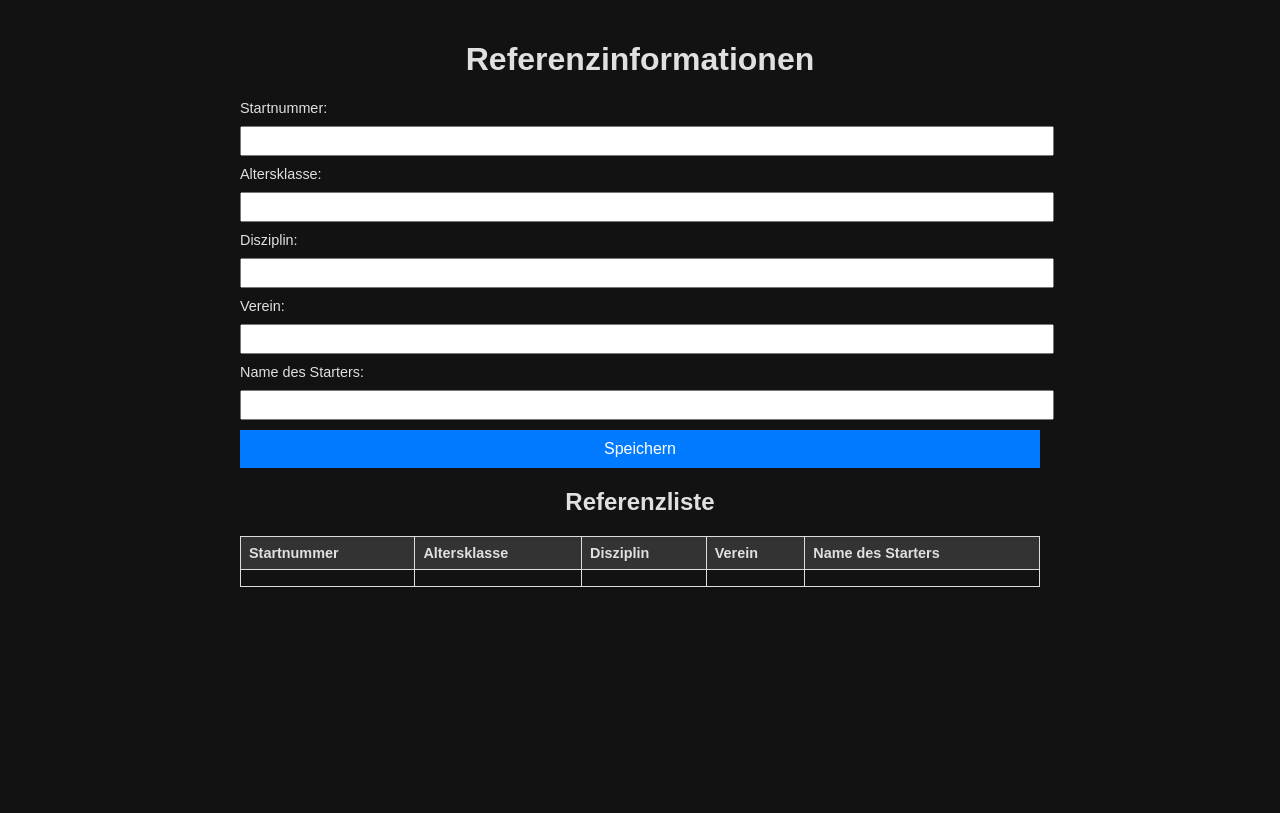
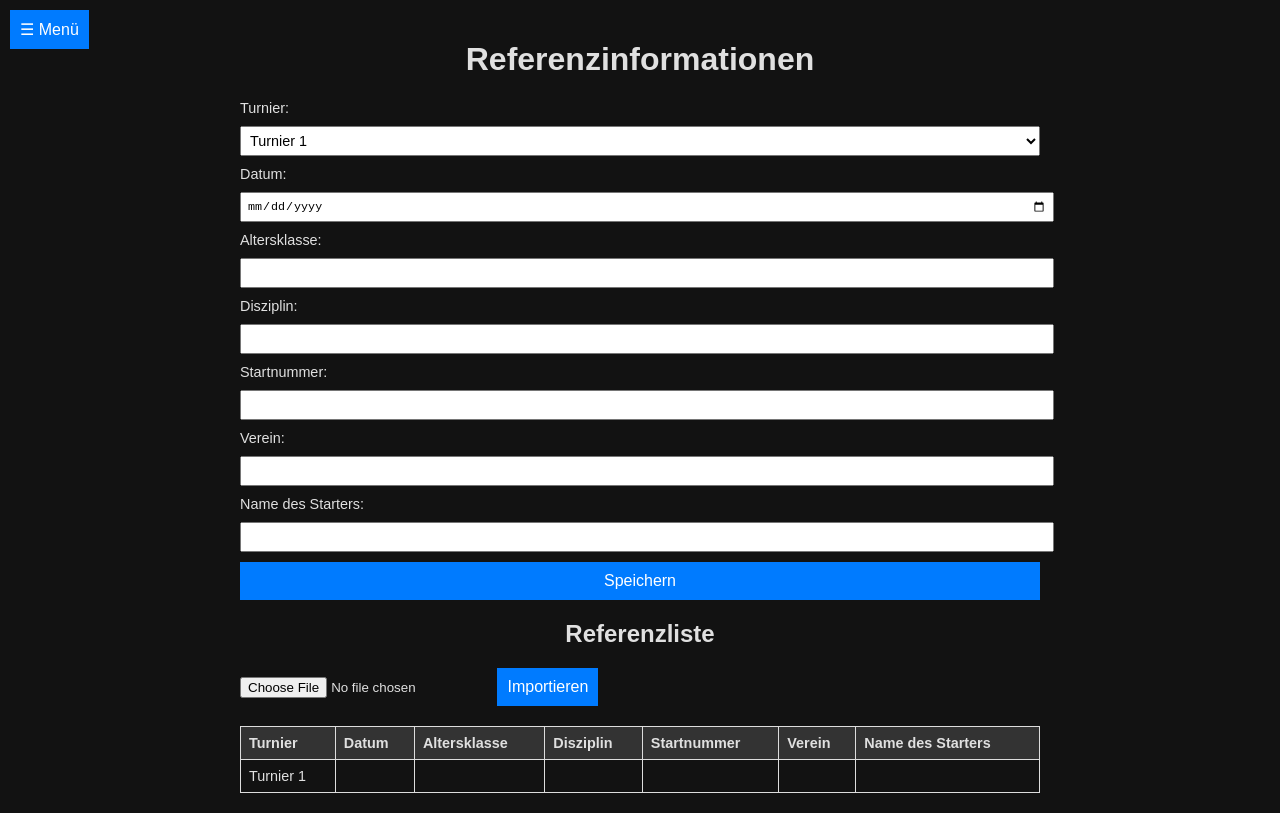
Before and after one commit to LunchalotTwitch/Tanzturnier, a plain HTML site: page references.html in a window 1280 px wide. Both pictures are taken after a click on the button "Speichern". Drawn offline with Linux system fonts and the light colour scheme.

Commit message:
Add files via upload

```diff
--- a/references.html
+++ b/references.html
@@ -7,17 +7,35 @@
     <link rel="stylesheet" href="styles.css">
 </head>
 <body>
+    <div class="menu-button">
+        <button onclick="toggleMenu()">☰ Menü</button>
+    </div>
+    <div id="menu" class="menu">
+        <ul>
+            <li><a href="index.html">Monitoringseite</a></li>
+            <li><a href="references.html">Referenzseite</a></li>
+        </ul>
+    </div>
     <div class="container">
         <h1>Referenzinformationen</h1>
         <form id="referenceForm">
-            <label for="startNumber">Startnummer:</label>
-            <input type="text" id="startNumber" name="startNumber">
+            <label for="tournament">Turnier:</label>
+            <select id="tournament" name="tournament">
+                <option value="Turnier 1">Turnier 1</option>
+                <option value="Turnier 2">Turnier 2</option>
+            </select>
+
+            <label for="date">Datum:</label>
+            <input type="date" id="date" name="date">
 
             <label for="ageGroup">Altersklasse:</label>
             <input type="text" id="ageGroup" name="ageGroup">
 
             <label for="discipline">Disziplin:</label>
             <input type="text" id="discipline" name="discipline">
+
+            <label for="startNumber">Startnummer:</label>
+            <input type="text" id="startNumber" name="startNumber">
 
             <label for="club">Verein:</label>
             <input type="text" id="club" name="club">
@@ -29,12 +47,18 @@
         </form>
 
         <h2>Referenzliste</h2>
+        <input type="file" id="fileInput" accept=".xlsx, .xls">
+        <button type="button" onclick="importFromExcel()">Importieren</button>
+        <progress id="progressBar" value="0" max="100" style="display: none;"></progress>
+
         <table id="referenceTable">
             <thead>
                 <tr>
-                    <th>Startnummer</th>
+                    <th>Turnier</th>
+                    <th>Datum</th>
                     <th>Altersklasse</th>
                     <th>Disziplin</th>
+                    <th>Startnummer</th>
                     <th>Verein</th>
                     <th>Name des Starters</th>
                 </tr>
@@ -45,5 +69,6 @@
         </table>
     </div>
     <script src="references.js"></script>
+    <script src="https://cdnjs.cloudflare.com/ajax/libs/xlsx/0.16.2/xlsx.full.min.js"></script>
 </body>
 </html>
--- a/references.js
+++ b/references.js
@@ -7,6 +7,8 @@ function saveReference() {
 
     const startNumber = formData.get('startNumber');
     referenceData[startNumber] = {
+        tournament: formData.get('tournament'),
+        date: formData.get('date'),
         ageGroup: formData.get('ageGroup'),
         discipline: formData.get('discipline'),
         club: formData.get('club'),
@@ -27,9 +29,11 @@ function updateReferenceTable() {
         const row = document.createElement('tr');
 
         row.innerHTML = `
-            <td>${startNumber}</td>
+            <td>${ref.tournament}</td>
+            <td>${ref.date}</td>
             <td>${ref.ageGroup}</td>
             <td>${ref.discipline}</td>
+            <td>${startNumber}</td>
             <td>${ref.club}</td>
             <td>${ref.starterName}</td>
         `;
@@ -52,6 +56,49 @@ function loadFromLocalStorage() {
     }
 }
 
+// Function to toggle the menu
+function toggleMenu() {
+    const menu = document.getElementById('menu');
+    menu.style.display = menu.style.display === 'block' ? 'none' : 'block';
+}
+
+// Function to import data from Excel
+function importFromExcel() {
+    const fileInput = document.getElementById('fileInput');
+    const progressBar = document.getElementById('progressBar');
+    const file = fileInput.files[0];
+
+    if (file) {
+        const reader = new FileReader();
+        reader.onload = function (e) {
+            const data = new Uint8Array(e.target.result);
+            const workbook = XLSX.read(data, { type: 'array' });
+            const sheetName = workbook.SheetNames[0];
+            const worksheet = XLSX.utils.sheet_to_json(workbook.Sheets[sheetName], { header: 1 });
+
+            progressBar.style.display = 'block';
+            progressBar.value = 0;
+
+            for (let i = 1; i < worksheet.length; i++) {
+                const row = worksheet[i];
+                referenceData[row[4]] = {
+                    tournament: row[0],
+                    date: row[1],
+                    ageGroup: row[2],
+                    discipline: row[3],
+                    club: row[5],
+                    starterName: row[6]
+                };
+                progressBar.value = (i / worksheet.length) * 100;
+            }
+
+            progressBar.style.display = 'none';
+            updateReferenceTable();
+        };
+        reader.readAsArrayBuffer(file);
+    }
+}
+
 // Load data from localStorage on page load
 window.onload = loadFromLocalStorage;
 window.onbeforeunload = saveToLocalStorage;
--- a/styles.css
+++ b/styles.css
@@ -68,29 +68,14 @@ form {
     gap: 10px;
 }
 
-.form-group {
-    display: flex;
-    justify-content: space-between;
-}
-
-.form-group.scores {
-    flex-direction: row;
-}
-
 label {
     font-size: 0.9em;
 }
 
-input[type="text"], select, input[type="number"] {
+input[type="text"], select, input[type="number"], input[type="date"] {
     padding: 5px;
     font-size: 0.9em;
     width: 100%;
-}
-
-#scores {
-    display: flex;
-    flex-wrap: wrap;
-    gap: 5px;
 }
 
 button {
```
Also changed, not shown: index.html (+1 -1 lines).
